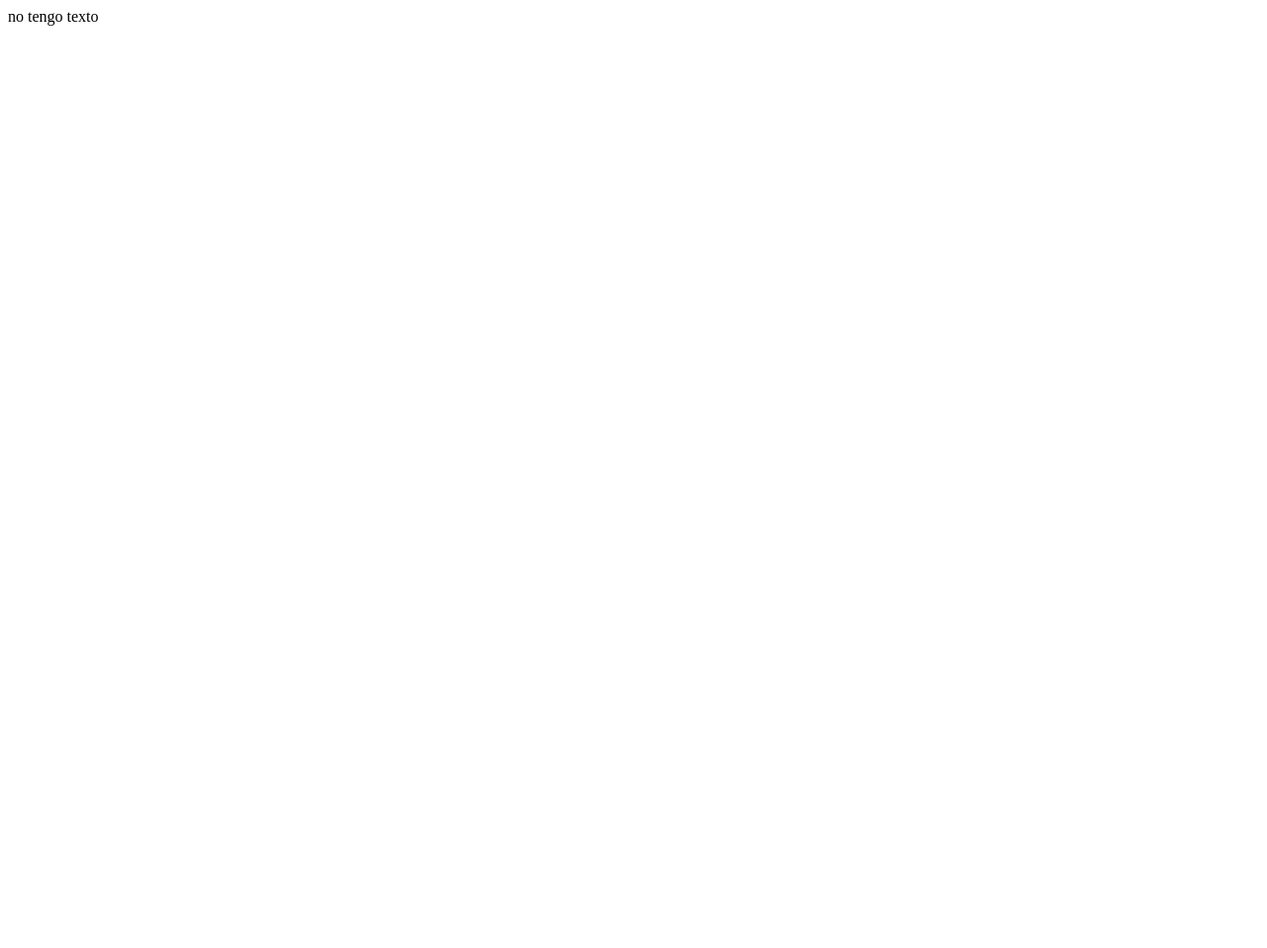
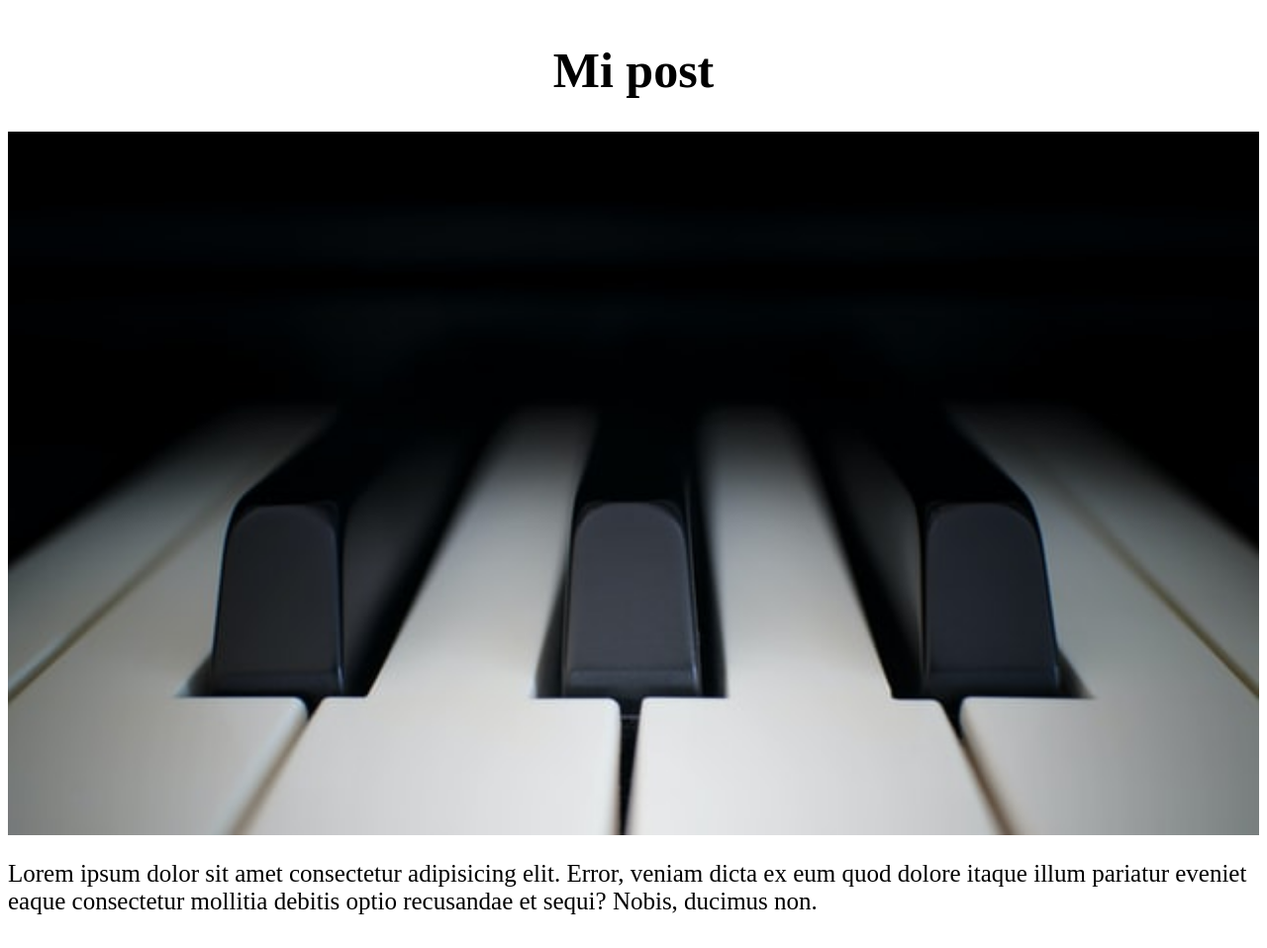
Before and after one commit to LorenzoB-collab/projects, a plain HTML site: page index.html in a window 1280 px wide. Shown: the whole page at 99% size. Before the commit the page ends 800 px from the top, so only its background shows below. Drawn offline with Linux system fonts and the light colour scheme.

Commit message:
commit desde la rama QA

```diff
--- /dev/null
+++ b/assets/css/style.css
@@ -0,0 +1,21 @@
+.post  {
+    display: flex;
+    flex-direction: column;
+}
+
+h1 {
+    font-weight: 700;
+    font-size: 50px;
+    text-align: center;
+}
+
+p{
+    font-weight: 500;
+    font-size: 25px;
+}
+
+img{
+    display: flex;
+    align-items: center;
+    justify-content: center;
+}
--- a/index.html
+++ b/index.html
@@ -4,9 +4,15 @@
     <meta charset="UTF-8">
     <meta http-equiv="X-UA-Compatible" content="IE=edge">
     <meta name="viewport" content="width=device-width, initial-scale=1.0">
+    <link rel="stylesheet" href="assets/css/style.css">
     <title>html</title>
 </head>
 <body>
-    no tengo texto
+    <div class="post">
+        <h1>Mi post</h1>
+        <img src="assets/img/img-piano.jpg" alt="piano">
+        <p>Lorem ipsum dolor sit amet consectetur adipisicing elit. Error, veniam dicta ex eum quod dolore itaque illum pariatur eveniet eaque consectetur mollitia debitis optio recusandae et sequi? Nobis, ducimus non.</p>
+    </div>
+
 </body>
 </html>
```
Also changed, not shown: assets/img/img-piano.jpg (added), css/style.css (deleted).
